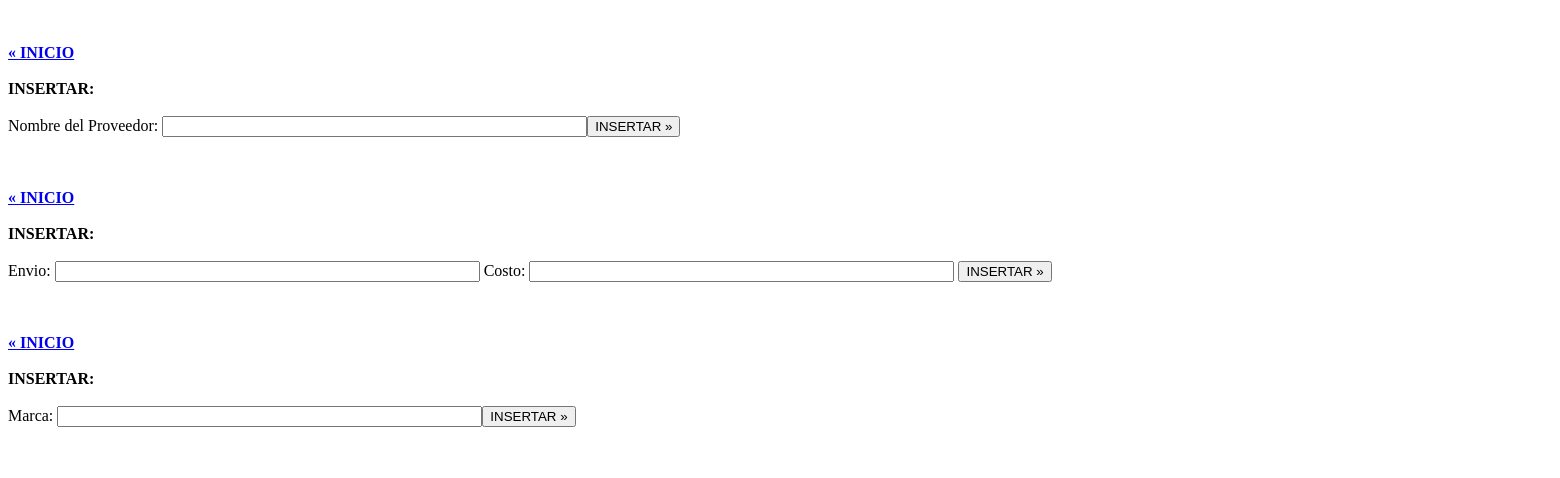
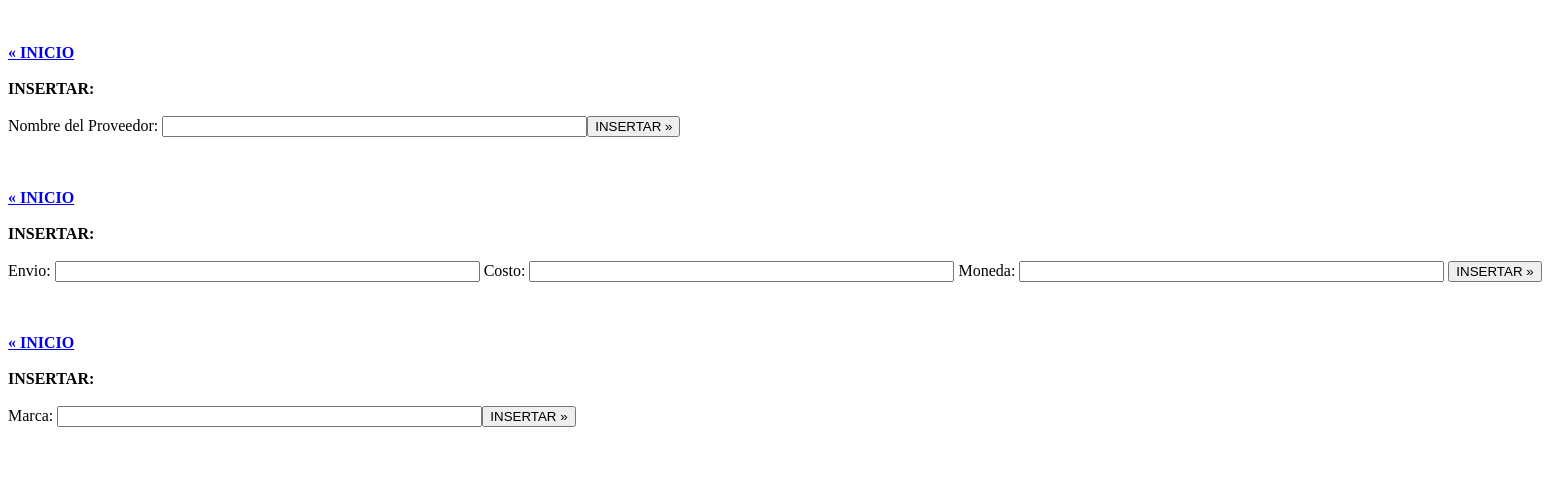
Before and after one commit to fragolan01/fragolan, a PHP site: page /index.php?v7=actualizar in a window 1560 px wide. Shown: the top 478 px of the page. Run offline with PHP 8.4, Linux system fonts and the light colour scheme; data that the repository does not hold is empty.

Commit message:
completo
completo tabla envios

```diff
--- a/inserta_plataforma_ventas_envios.php
+++ b/inserta_plataforma_ventas_envios.php
@@ -1,6 +1,6 @@
 <?
 $sql_plataforma_ventas_envios_master_inserta =
-"INSERT INTO plataforma_ventas_envios(id_dominio,envio,costo) ".
-"VALUES ('$id_dominio','$envio','$costo')";
+"INSERT INTO plataforma_ventas_envios(id_dominio,envio,costo,moneda) ".
+"VALUES ('$id_dominio','$envio','$costo',$moneda)";
 $result_plataforma_ventas_envios_master_inserta = mysql_query($sql_plataforma_ventas_envios_master_inserta);
 ?>
--- a/plataforma_ventas_envios.php
+++ b/plataforma_ventas_envios.php
@@ -28,7 +28,7 @@ if ($v7=="despliega") {
 		$data_plataforma_ventas_envios0=$line_plataforma_ventas_envios["id"];
 		$data_plataforma_ventas_envios3=$line_plataforma_ventas_envios["envio"];
 		$data_plataforma_ventas_envios4=$line_plataforma_ventas_envios["costo"];
-
+		$data_plataforma_ventas_envios5=$line_plataforma_ventas_envios["moneda"];
 
 		echo
 			"<nobr>".
@@ -36,7 +36,8 @@ if ($v7=="despliega") {
 				$data_plataforma_ventas_envios0."'>Actualizar</a> | <a href='index.php?v7=eliminar&v13=".
 				$data_plataforma_ventas_envios0."'>Eliminar</a>) Envio ".
 				$data_plataforma_ventas_envios3.  " - Costo: " .
-				$data_plataforma_ventas_envios4.
+				$data_plataforma_ventas_envios4.  " - Moneda: " .
+				$data_plataforma_ventas_envios5.
 
 			"</nobr>";
 
@@ -51,18 +52,21 @@ if ($v7=="actualizar") {
 		echo "<b>ACTUALIZAR:</b>";
 		echo "<br><br>";
 
-		$query_plataforma_ventas_envios = "SELECT id,id_dominio,envio,costo FROM plataforma_ventas_envios WHERE id='".$v13."' AND id_dominio='".$id_dominio."'";
+		$query_plataforma_ventas_envios = "SELECT id,id_dominio,envio,costo,moneda FROM plataforma_ventas_envios WHERE id='".$v13."' AND id_dominio='".$id_dominio."'";
 		$result_plataforma_ventas_envios = mysql_query($query_plataforma_ventas_envios) or die('Query failed: plataforma_ventas_envios ' . mysql_error());
 		while ($line_plataforma_ventas_envios = mysql_fetch_assoc($result_plataforma_ventas_envios)) {
 			$data_plataforma_ventas_envios0=$line_plataforma_ventas_envios["id"];
 			$data_plataforma_ventas_envios3=$line_plataforma_ventas_envios["envio"];
 			$data_plataforma_ventas_envios4=$line_plataforma_ventas_envios["costo"];
+			$data_plataforma_ventas_envios5=$line_plataforma_ventas_envios["moneda"];
+
 		}
 
 		echo "<form name='actualiza_plataforma_ventas_envios' method='post' action='index.php?v7=actualizalo&v13=".$v13."'>";
 			echo "<nobr>
 					Envio <input type='text' name='envio' value='".$data_plataforma_ventas_envios3."' size='50'>
 					Costo <input type='text' name='costo' value='".$data_plataforma_ventas_envios4."' size='50'>
+					Moneda <input type='text' name='moneda' value='".$data_plataforma_ventas_envios5."' size='50'>
 					<input type='submit' name='actualizar' value='ACTUALIZAR &raquo;'>
 				</nobr>";
 		echo "</form>";
@@ -76,6 +80,7 @@ if ($v7=="actualizar") {
 			echo "<nobr>
 						Envio: <input type='text' name='envio' value='' size='50'>
 						Costo: <input type='text' name='costo' value='' size='50'>
+						Moneda: <input type='text' name='moneda' value='' size='50'>
 					<input type='submit' name='insertar' value='INSERTAR &raquo;'>
 				</nobr>";
 		echo "</form>";
@@ -90,16 +95,18 @@ if ($v7=="actualizalo") {
 
 		$costo=$_POST['costo'];
 		$envio=$_POST["envio"];
+		$moneda=$_POST["moneda"];
+
 		if (!$costo) {
 			echo "<font color=red>ERROR! Falta el Envio y Costo...</font>";
 		}
 		else {
 			// $sql_plataforma_ventas_envios = "UPDATE plataforma_ventas_envios SET envio='".$envio."' WHERE id='".$v13."' AND id_dominio='".$id_dominio."'";
-			$sql_plataforma_ventas_envios = "UPDATE plataforma_ventas_envios SET envio='".$envio."', costo='".$costo."' WHERE id='".$v13."' AND id_dominio='".$id_dominio."'";
+			$sql_plataforma_ventas_envios = "UPDATE plataforma_ventas_envios SET envio='".$envio."', costo='".$costo."', moneda='".$moneda."' WHERE id='".$v13."' AND id_dominio='".$id_dominio."'";
 			$result_plataforma_ventas_envios= mysql_query($sql_plataforma_ventas_envios);
 			echo "<font color=blue>PERFECTO! Envio actualizado...</font>";
 
-			echo $sql_plataforma_ventas_envios;
+			// echo $sql_plataforma_ventas_envios;
 
 			echo $recargador;
 
@@ -112,14 +119,16 @@ if ($v7=="actualizalo") {
 
 		$envio=$_POST["envio"];
 		$costo=$_POST['costo'];
+		$moneda=$_POST['moneda'];
 
-		if (!$costo) {
+		if (!$moneda) {
 			echo "<font color=red>ERROR! Falta el Envio o Costo...</font>";
 		}
 		else {
 			$id_dominio=$id_dominio;
 			$envio=$envio;
 			$costo=$costo;
+			$moneda=$moneda;
 			require($laraiz."inserta_plataforma_ventas_envios.php");
 
 			echo "<font color=green>PERFECTO! Envio insertado...</font>";
```
